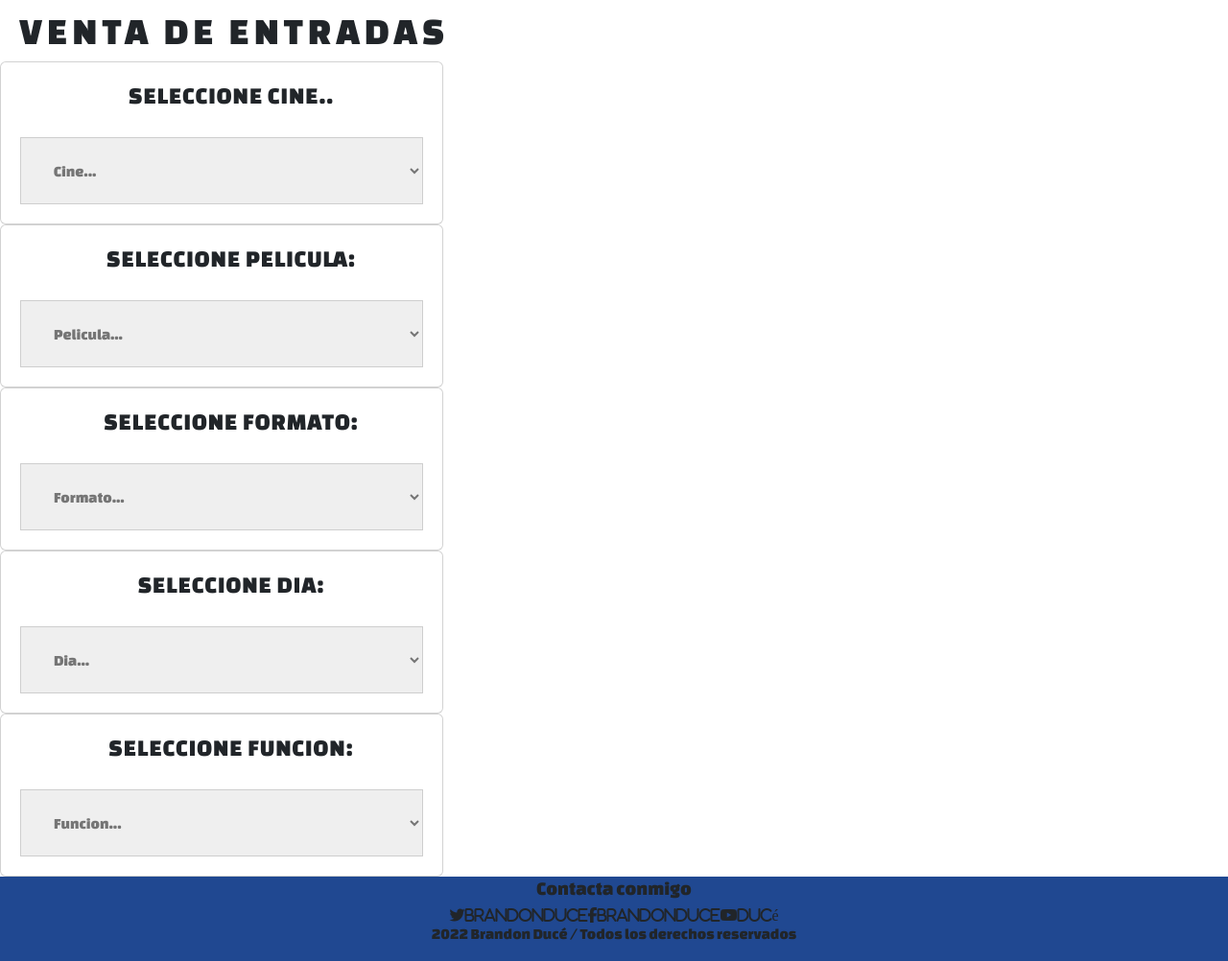
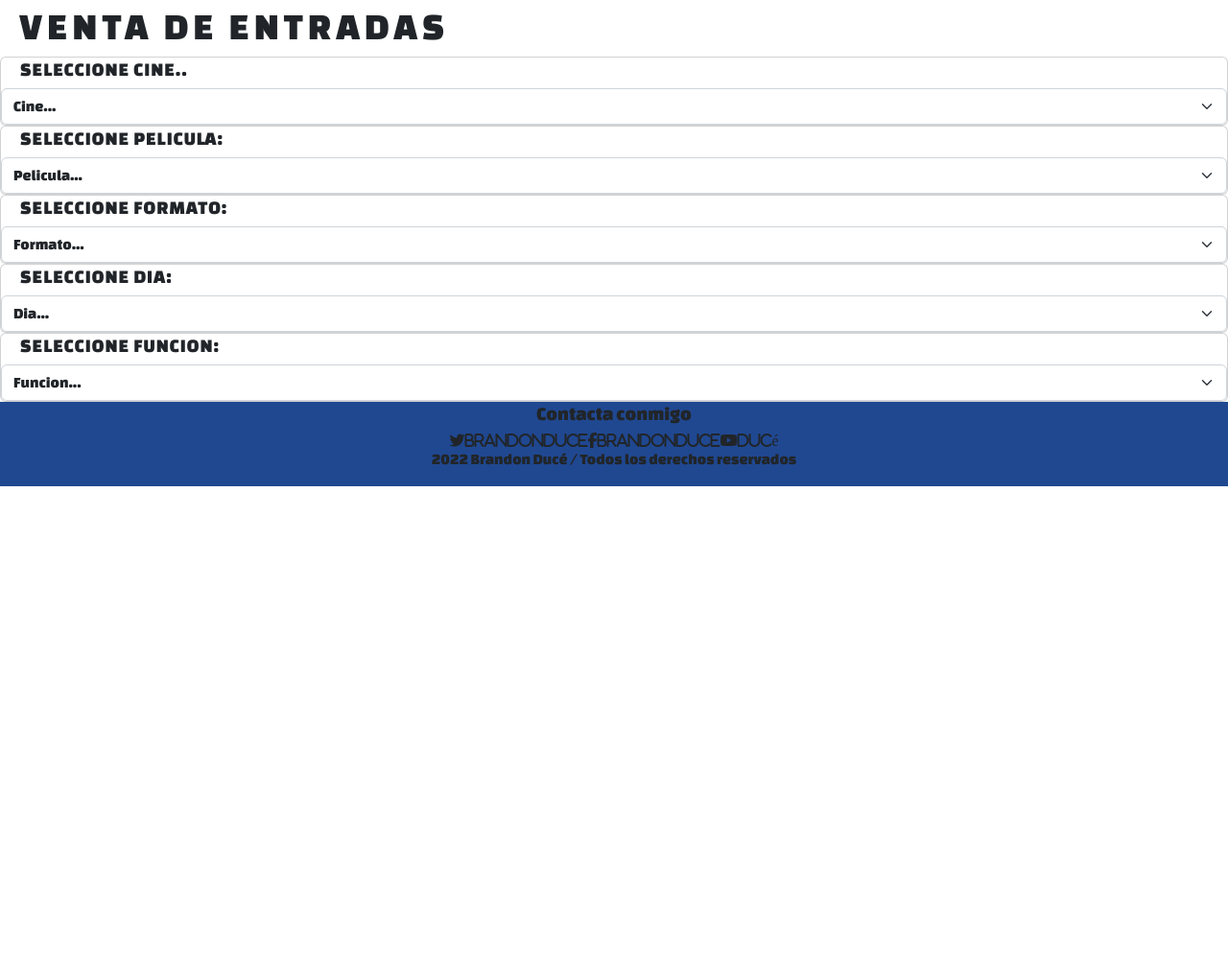
Before and after one commit to Brandonduce67/PROYECTO-CINE, a plain HTML site: page Entradas.html in a window 1280 px wide. Shown: the part 555-1557 px from the top of the page at 96% size. After the commit the page ends 1062 px from the top, so only its background shows below. Drawn offline with nearby package versions, Linux system fonts and the light colour scheme.

Commit message:
agregue mas boostrap a la seccion de entradas, contactos, preg frecuentes, mi cuenta

```diff
--- a/Entradas.html
+++ b/Entradas.html
@@ -63,9 +63,8 @@
     <div class="contenedor__div">
         <div class="card">
             <h1 class="adent-card">SELECCIONE CINE..</h1>
-                <div class="letra-card">
-                <select name="card-cine" id="cine1">
-                    <option selected="selected">Cine...</option>
+                    <select class="form-select" aria-label="Default select example">
+                        <option selected>Cine...</option>
                         <option value="10">Showcase Haedo</option>
                         <option value="11">Showcase Moron</option>
                         <option value="12">Showcase Moreno</option>
@@ -77,13 +76,10 @@
                     </select>
         </div>
 
-        </div>
-
         <div class="card">
             <h1 class="adent-card">SELECCIONE PELICULA:</h1>
-                <div class="letra-card">
-                    <select name="card-cine" id="cine2">
-                        <option selected="selected">Pelicula...</option>
+                    <select class="form-select" aria-label="Default select example">
+                        <option selected>Pelicula...</option>
                         <option value="10">DC LIGA DE SUPER MASCOTAS</option>
                         <option value="11">TREN BALA</option>
                         <option value="12">THOR AMOR Y TRUENO</option>
@@ -95,27 +91,24 @@
                         <option value="17">LA GALLINA TURULECA</option>
                     </select>
         </div>
-        </div>
 
         <div class="card">
             <h1 class="adent-card">SELECCIONE FORMATO:</h1>
-                    <div class="letra-card">
-                        <select name="card-cine" id="cine3">
-                            <option selected="selected">Formato...</option>
+                        <select class="form-select" aria-label="Default select example">
+                            <option selected>Formato...</option>
                             <option value="10">2D</option>
                             <option value="11">3D</option>
                             <option value="12">4D</option>
                             <option value="13">IMAX 3D</option>
                             <option value="15">IMAX 4D</option>
                         </select>
-                    </div>
+
         </div>
 
         <div class="card">
             <h1 class="adent-card">SELECCIONE DIA:</h1>
-                <div class="letra-card">
-                    <select name="card-cine" id="cine4">
-                        <option selected="selected">Dia...</option>
+                    <select class="form-select" aria-label="Default select example">
+                        <option selected>Dia...</option>
                         <option value="10">Lunes, 1 agosto de 2022 </option>
                         <option value="12">Martes, 2 agosto de 2022</option>
                         <option value="11">Miercoles, 3 de agosto de 2022</option>
@@ -124,15 +117,14 @@
                         <option value="15">Sabado, 6 de agosto de 2022</option>
                         <option value="16">Domingo, 7 de agosto de 2022</option>
                     </select>
-                </div>
+
 
         </div>
 
         <div class="card">
             <h1 class="adent-card">SELECCIONE FUNCION:</h1>
-                <div class="letra-card">
-                    <select name="card-cine" id="cine5">
-                        <option selected="selected">Funcion...</option>
+                    <select class="form-select" aria-label="Default select example">
+                        <option selected>Funcion...</option>
                             <option value="10">10:00 hs</option>
                             <option value="11">12:00 hs</option>
                             <option value="12">14:00 hs</option>
@@ -146,7 +138,7 @@
 
     </div>
 
-    </div>
+
 
         <footer>
             <div class="footer">
--- a/styles/styles.css
+++ b/styles/styles.css
@@ -77,7 +77,7 @@
 
 .filtro-img{
     filter:brightness(0.6);
-    width: 101%;
+    width: 100%;
 }
 
 .cont-img h1{
@@ -102,7 +102,6 @@
 /*--------------------ENTRADAS-----------------------*/
 
 .adent-entradas{
-    background-color: rgba(255, 255, 255, 0);
     margin-top: 20px;
     margin-left: 20px;
     font-weight: 100;
@@ -111,41 +110,16 @@
 }
 
 .adent-card{
-    background-color: rgba(255, 255, 255, 0);
-    margin-top: 20px;
     margin-left: 20px;
-    font-weight: 100px;
     letter-spacing: 1px;
-    font-size: 25px;
-}
-
-.letra-card{
-    margin: 20px;
-    display: flex;
-    align-items: center;
-}
-
-select{
-    width: 420px;
-    height: 70px;
-    padding: 0 30px;
-    border: 1px solid #cecece;
-    color: #757575
+    font-size: 20px;
 }
 
 .contenedor__div{
     display: flex;
-    width:fit-content;
     flex-direction: column;
-    justify-content: center;
-    align-items: flex-end;
 }
 
-.card{
-    display: flex;
-    justify-content: center;
-    align-items: center;
-}
 
 /*--------------------TERMINA ENTRADAS-----------------------*/
 
```
Also changed, not shown: Contactos.html (+10 -17 lines), Mi-cuenta.html (+1 -1 lines), Preg-Frecuentes.html (+6 -6 lines). Lines whose indentation alone changed are shown as unchanged.
